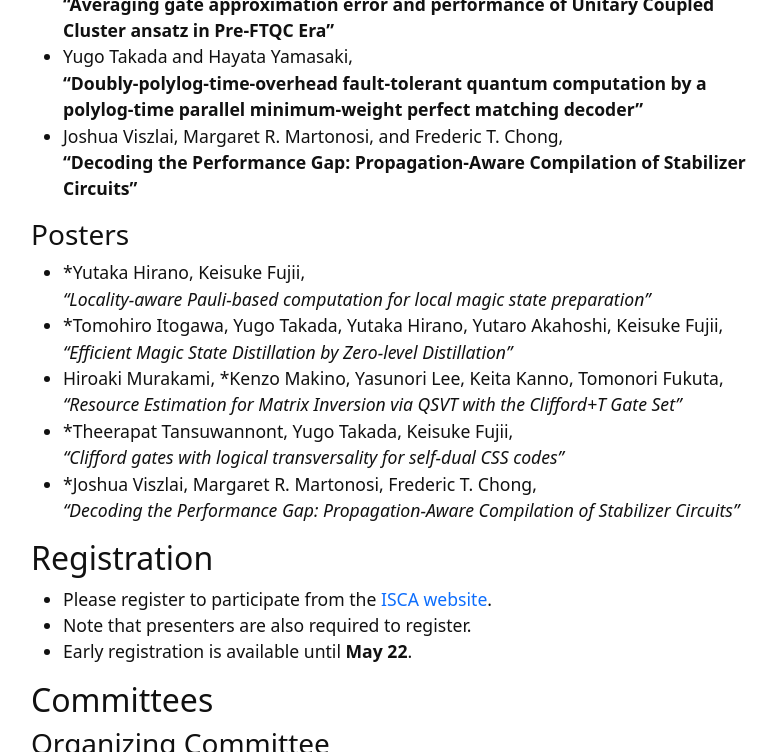
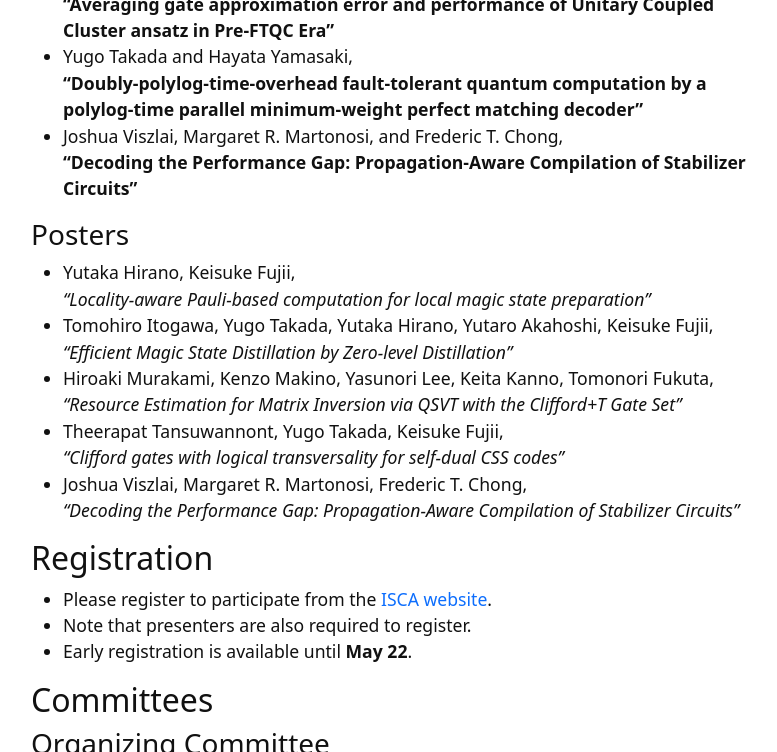
Before and after one commit to ftqcsa/ftqcsa.github.io, a Jekyll site: the page built from index.md, in a window 1280 px wide and 900 px high, scrolled down 2041 px, cut to the strip 0-752 px from the top of the window. Shown: the whole strip, without its empty margins (246-1023 px from the left). Built offline with Jekyll 4.4.1, drawn with Linux system fonts in a browser that asks for light colours.

```diff
--- a/index.md
+++ b/index.md
@@ -60,15 +60,15 @@ The deadline is tentatively May 28th.
 
 ### Posters
 
-- *Yutaka Hirano, Keisuke Fujii,
+- Yutaka Hirano, Keisuke Fujii,
   _"Locality-aware Pauli-based computation for local magic state preparation"_
-- *Tomohiro Itogawa, Yugo Takada, Yutaka Hirano, Yutaro Akahoshi, Keisuke Fujii,
+- Tomohiro Itogawa, Yugo Takada, Yutaka Hirano, Yutaro Akahoshi, Keisuke Fujii,
   _"Efficient Magic State Distillation by Zero-level Distillation"_
-- Hiroaki Murakami, *Kenzo Makino, Yasunori Lee, Keita Kanno, Tomonori Fukuta,
+- Hiroaki Murakami, Kenzo Makino, Yasunori Lee, Keita Kanno, Tomonori Fukuta,
   _"Resource Estimation for Matrix Inversion via QSVT with the Clifford+T Gate Set"_
-- *Theerapat Tansuwannont, Yugo Takada, Keisuke Fujii,
+- Theerapat Tansuwannont, Yugo Takada, Keisuke Fujii,
   _"Clifford gates with logical transversality for self-dual CSS codes"_
-- *Joshua Viszlai, Margaret R. Martonosi, Frederic T. Chong,
+- Joshua Viszlai, Margaret R. Martonosi, Frederic T. Chong,
   _"Decoding the Performance Gap: Propagation-Aware Compilation of Stabilizer Circuits"_
 
 ## Registration
```
